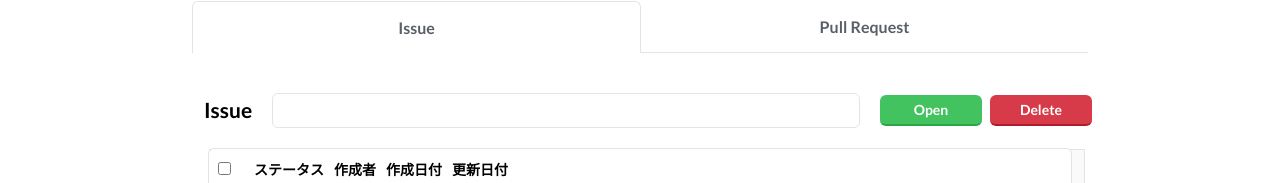
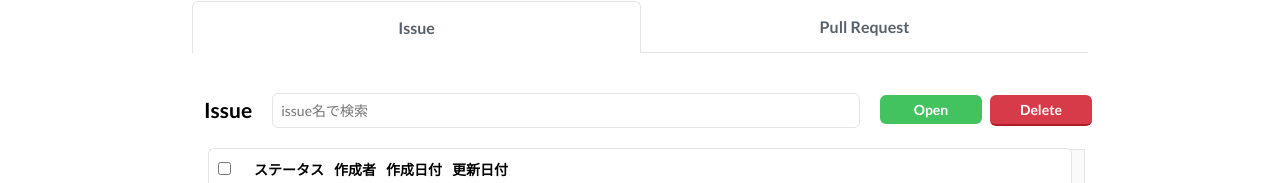
Before and after one commit to tomona24/react-redux-githubViewer, a React (Create React App) app: page / in a window 1280 px wide. Shown: the part 101-284 px from the top of the page. Built offline with nearby package versions, Linux system fonts and the light colour scheme.

Commit message:
Reuse components

```diff
--- a/src/components/atoms/Button.js
+++ b/src/components/atoms/Button.js
@@ -3,27 +3,27 @@ import React from 'react';
 import PropTypes from 'prop-types';
 import Styles from '../Styles';
 
-export const DefaultButton = (props) => {
-  const { text, onClick } = props;
-  return <ButtonDiv onClick={onClick}>{text}</ButtonDiv>;
+export const Button = (props) => {
+  const { text, onClick, type } = props;
+  return <ButtonDiv onClick={onClick} type={type}>{text}</ButtonDiv>;
 };
 
-export const PrimaryButton = (props) => {
-  const { text, onClick } = props;
-  return (
-    <ButtonDiv onClick={onClick} primary>
-      {text}
-    </ButtonDiv>
-  );
-};
-export const SecondaryButton = (props) => {
-  const { text, onClick } = props;
-  return (
-    <ButtonDiv onClick={onClick} secondary>
-      {text}
-    </ButtonDiv>
-  );
-};
+// export const PrimaryButton = (props) => {
+//   const { text, onClick } = props;
+//   return (
+//     <ButtonDiv onClick={onClick} primary>
+//       {text}
+//     </ButtonDiv>
+//   );
+// };
+// export const SecondaryButton = (props) => {
+//   const { text, onClick } = props;
+//   return (
+//     <ButtonDiv onClick={onClick} secondary>
+//       {text}
+//     </ButtonDiv>
+//   );
+// };
 
 const ButtonDiv = styled.div`
   display: block;
@@ -36,32 +36,26 @@ const ButtonDiv = styled.div`
   font-size: ${Styles.FONT_SIZE.DEFAULT}px;
   font-weight: 600;
   border-radius: ${Styles.BORDER_RADIUS};
-  color: ${(props) => (props.primary || props.secondary ? '#fff' : '#000')};
+  color: ${(props) =>
+    props.type === 'primary' || props.type === 'secondary' ? '#fff' : '#000'};
   background: ${(props) =>
-    props.primary
+    // eslint-disable-next-line no-nested-ternary
+    props.type === 'primary'
       ? Styles.COLOR.PRIMARY
-      : props.secondary
+      : props.type === 'secondary'
       ? Styles.COLOR.SECONDARY
       : null};
   border-bottom: ${(props) =>
-    props.primary
+    // eslint-disable-next-line no-nested-ternary
+    props.type === ' primary'
       ? '2px solid rgb(40, 167, 69)'
-      : props.secondary
+      : props.type === 'secondary'
       ? '2px solid rgb(175, 28, 42)'
       : null};
 `;
 
-DefaultButton.propTypes = {
+Button.propTypes = {
   text: PropTypes.string.isRequired,
   onClick: PropTypes.func.isRequired,
+  type: PropTypes.string.isRequired,
 };
-
-PrimaryButton.propTypes = {
-  text: PropTypes.string.isRequired,
-  onClick: PropTypes.func.isRequired,
-};
-
-SecondaryButton.propTypes = {
-  text: PropTypes.string.isRequired,
-  onClick: PropTypes.func.isRequired,
-};
--- a/src/components/atoms/TabIndex.js
+++ b/src/components/atoms/TabIndex.js
@@ -3,18 +3,13 @@ import React from 'react';
 import PropTypes from 'prop-types';
 import Styles from '../Styles';
 
-export const TabIndexSelected = (props) => {
-  const { text } = props;
+const TabIndex = (props) => {
+  const { text, selected } = props;
   return (
-    <Div href="" selected>
+    <Div href="" selected={selected}>
       {text}
     </Div>
   );
-};
-
-export const TabIndexNotSelected = (props) => {
-  const { text } = props;
-  return <Div href="">{text}</Div>;
 };
 
 const Div = styled.a`
@@ -34,10 +29,9 @@ const Div = styled.a`
     props.selected ? '1px 1px 0 1px' : '0 0 1px 0px'};
 `;
 
-TabIndexSelected.propTypes = {
+TabIndex.propTypes = {
   text: PropTypes.string.isRequired,
+  selected: PropTypes.bool.isRequired,
 };
 
-TabIndexNotSelected.propTypes = {
-  text: PropTypes.string.isRequired,
-};
+export default TabIndex;
--- a/src/components/atoms/TableCell.js
+++ b/src/components/atoms/TableCell.js
@@ -10,14 +10,15 @@ export const TableCell = (props) => {
 
 export const TableCheckBoxCell = (props) => {
   const { index, onClick, wholeChecked } = props;
-  const [isClicked, setIsClicked] = useState(true);
-  const isChecked = () => {
-    setIsClicked(!isClicked);
-    onClick(index, isClicked);
+  const [isChecked, setIsChecked] = useState(false);
+  const handleClick = () => {
+    setIsChecked(!isChecked);
+    onClick(index, isChecked);
   };
+  const checked = wholeChecked ? true : isChecked;
   return (
     <Div>
-      <input type="checkbox" onClick={isChecked} />
+      <input type="checkbox" onClick={handleClick} checked={checked} />
     </Div>
   );
 };
--- a/src/components/atoms/TextArea.js
+++ b/src/components/atoms/TextArea.js
@@ -4,10 +4,10 @@ import PropTypes from 'prop-types';
 import Styles from '../Styles';
 
 const TextArea = (props) => {
-  const { inText } = props;
+  const { placeholder } = props;
 
   return (
-    <Input placeholder={inText} type="text" id="userInput" name="userInput" />
+    <Input placeholder={placeholder} type="text" id="userInput" name="userInput" />
   );
 };
 
@@ -23,7 +23,7 @@ const Input = styled.textarea`
 `;
 
 TextArea.propTypes = {
-  inText: PropTypes.string.isRequired,
+  placeholder: PropTypes.string.isRequired,
 };
 
 export default TextArea;
--- a/src/components/atoms/TextBar.js
+++ b/src/components/atoms/TextBar.js
@@ -4,19 +4,19 @@ import PropTypes from 'prop-types';
 import Styles from '../Styles';
 
 const TextBar = (props) => {
-  const { getTheValue, inText, id } = props;
+  const { getTheValue, placeholder, value } = props;
 
   const handleChange = (event) => {
-    const { value } = event.target;
-    getTheValue(value);
+    const { value: userInput } = event.target;
+    getTheValue(userInput);
   };
 
   return (
     <Input
-      placeholder={inText}
+      placeholder={placeholder}
       type="text"
-      id={id}
       name="userInput"
+      value={value}
       onChange={handleChange}
     />
   );
@@ -36,7 +36,7 @@ const Input = styled.input`
 TextBar.propTypes = {
   id: PropTypes.string.isRequired,
   getTheValue: PropTypes.func.isRequired,
-  inText: PropTypes.string.isRequired,
+  placeholder: PropTypes.string.isRequired,
 };
 
 export default TextBar;
--- a/src/components/molecules/IssueHeader.js
+++ b/src/components/molecules/IssueHeader.js
@@ -2,7 +2,7 @@ import styled from 'styled-components';
 import React, { useState } from 'react';
 import PropTypes from 'prop-types';
 import Modal from 'react-modal';
-import { DefaultButton, PrimaryButton, SecondaryButton } from '../atoms/Button';
+import { Button } from '../atoms/Button';
 import { Label } from '../atoms/Label';
 import TextArea from '../atoms/TextArea';
 import TextBar from '../atoms/TextBar';
@@ -15,9 +15,9 @@ const IssueHeader = (props) => {
   return (
     <Div>
       <Label text="Issue" />
-      <TextBar getTheValue={setNewResearchWord} />
+      <TextBar getTheValue={setNewResearchWord} placeholder={"issue名で検索"} />
       <ModalDiv submitAddNewIssue={submitAddNewIssue} />
-      <SecondaryButton onClick={submitDeleteIssue} text="Delete" />
+      <Button onClick={submitDeleteIssue} text="Delete" type="secondary" />
     </Div>
   );
 };
@@ -73,13 +73,12 @@ const ModalDiv = (props) => {
         break;
       default:
     }
-    console.log(userInput);
     setNewIssue(updateIssue);
   };
 
   return (
     <div>
-      <PrimaryButton onClick={openModal} text="Open" />
+      <Button onClick={openModal} text="Open" type="primary" />
       <Modal
         isOpen={isModalOpen}
         onRequestClose={closeModal}
@@ -87,12 +86,12 @@ const ModalDiv = (props) => {
         style={customStyles}
       >
         <Label text="タイトル" />
-        <TextBar id={TITLE} getTheValue={handleChange} />
+        <TextBar id={TITLE} getTheValue={handleChange} value={"あいうえお"} />
         <Label text="説明" />
         <TextArea id={DETAIL} />
         <Div>
-          <PrimaryButton onClick={createdIssue} text="New" />
-          <DefaultButton onClick={closeModal} text="閉じる" />
+          <Button onClick={createdIssue} text="New" type="primary" />
+          <Button onClick={closeModal} text="閉じる" />
         </Div>
       </Modal>
     </div>
--- a/src/components/molecules/TabIndices.js
+++ b/src/components/molecules/TabIndices.js
@@ -1,12 +1,12 @@
 import styled from 'styled-components';
 import React from 'react';
-import { TabIndexSelected, TabIndexNotSelected } from '../atoms/TabIndex';
+import TabIndex from '../atoms/TabIndex';
 
 const TabIndices = () => {
   return (
     <Div>
-      <TabIndexSelected text="Issue" inText="issue名で検索" />
-      <TabIndexNotSelected text="Pull Request" />
+      <TabIndex text="Issue" placeholder="issue名で検索" selected />
+      <TabIndex text="Pull Request" selected={false} />
     </Div>
   );
 };
--- a/src/components/molecules/Table.js
+++ b/src/components/molecules/Table.js
@@ -52,10 +52,14 @@ export const IssueList = (props) => {
 };
 
 const TableHeader = (props) => {
-  const { onWholeCheck } = props;
+  const { onWholeCheck, wholeChecked } = props;
   return (
     <Div header>
-      <TableCheckBoxCell index={0} onClick={onWholeCheck} />
+      <TableCheckBoxCell
+        index={0}
+        onClick={onWholeCheck}
+        checked={wholeChecked}
+      />
       <TableCell text="" />
       <TableCell text="ステータス" />
       <TableCell text="作成者" />
@@ -67,14 +71,13 @@ const TableHeader = (props) => {
 
 const Table = (props) => {
   const { issues, researchWord, changeDeleteList } = props;
-  const [wholeChecked, changeWholeChecked] = useState(true);
+  const [wholeChecked, changeWholeChecked] = useState(false);
   const onWholeCheck = (index, isChecked) => {
-    changeWholeChecked(isChecked);
-    console.log(wholeChecked);
+    changeWholeChecked(!isChecked);
   };
   return (
     <TableContainer>
-      <TableHeader onWholeCheck={onWholeCheck} />
+      <TableHeader onWholeCheck={onWholeCheck} wholeChecked={wholeChecked} />
       <IssueList
         issues={issues}
         researchWord={researchWord}
```
Also changed, not shown: src/xxx.js (added, +139 -0 lines), src/container/IssueContainer.js (line endings or trailing spaces).
